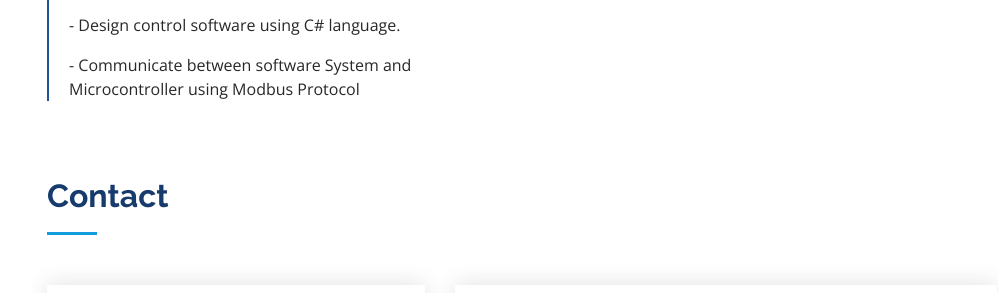
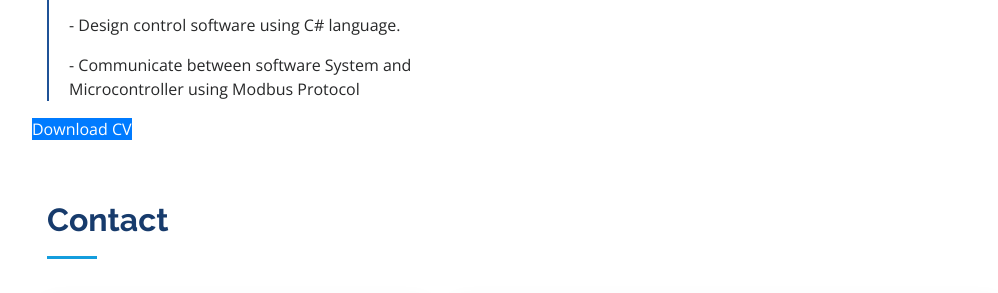
Before and after one commit to tungvtt1609/tungvtt1609.github.io-test, a plain HTML site: page index.html in a window 1280 px wide. Shown: the part 3422-3715 px from the top of the page, without its empty margins (268-1266 px from the left). Drawn offline with nearby package versions, Linux system fonts and the light colour scheme.

Commit message:
Update index.html

```diff
--- a/index.html
+++ b/index.html
@@ -322,7 +322,8 @@
 
       </div>
     <!-- </section>End Resume Section -->
-
+      <!-- <div class="text-center"><button type="submit">Send Message</button></div> -->
+      <a target="_blank" href="CV-Tung.pdf" style="text-decoration: none" class="link-item outer-shadow hover-in-shadow btn-primary">Download CV</a>
 
 
     <!-- ======= Contact Section ======= -->
```
